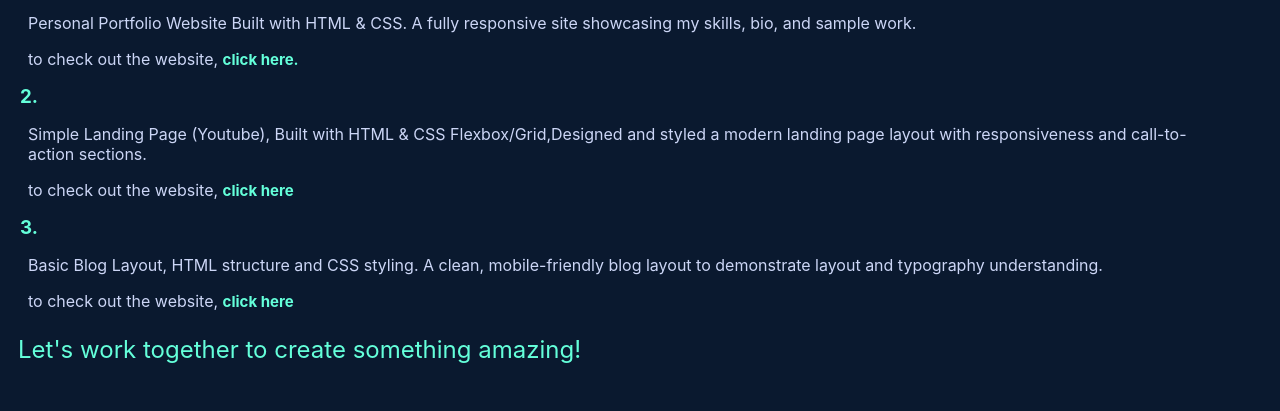
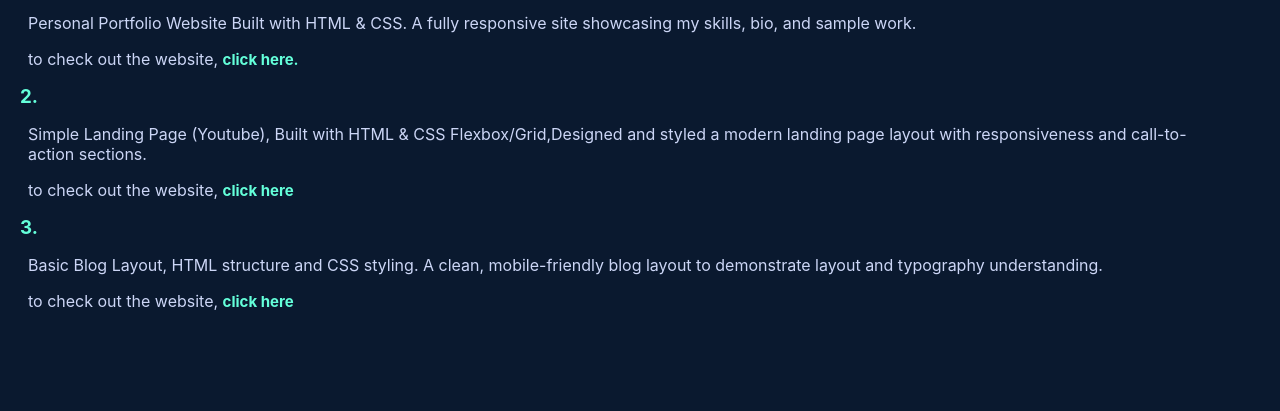
Before and after one commit to Adebayo432/Portfolio, a plain HTML site: page projects.html in a window 1280 px wide. Shown: the part 188-599 px from the top of the page. Drawn offline with Linux system fonts and the light colour scheme.

Commit message:
Add files via upload

```diff
--- a/projects.html
+++ b/projects.html
@@ -27,12 +27,8 @@
             <p>to check out the website, <a href="https://adebayo432.github.io/adam/" target="_blank"> click here</a></p>
         <h3>3.</h3>
             <p>Basic Blog Layout, HTML structure and CSS styling. A clean, mobile-friendly blog layout to demonstrate layout and typography understanding.
-            <p>to check out the website,  <a href="https://adebayo432.github.io/bouldering222/" target="_blank"> click here</a></p>
-</p>
- </div>
-   <div class="moree-info">
-     <p>Let's work together to create something amazing!</p>
-</div>
+            <p>to check out the website,  <a href="https://adebayo432.github.io/bouldering222/" target="_blank"> click here</a></p></p>
+    </div>
 <div class="footer">
     <p>    &copy; Adam &#10084; 2025</p>
     <a href="https://www.instagram.com/adebayooooooooooo?igsh=dG1ndjJ6bnBrNHNs" target="_blank"><img src="pics/instagram-logo.jpg" alt="instagram-logo"></a>
--- a/styles/styles.css
+++ b/styles/styles.css
@@ -98,12 +98,6 @@ div p strong{
 .more-info p{
     margin: 5px;
 }
-.moree-info{
-    color: #64FFDA;
-    width: max-content;
-    font-size: 1.5rem ;
-    margin: 0px;
-}
 
 .projects h2 {
     color: #64FFDA;
```
Also changed, not shown: about.html (+0 -3 lines), index.html (+1 -4 lines).
